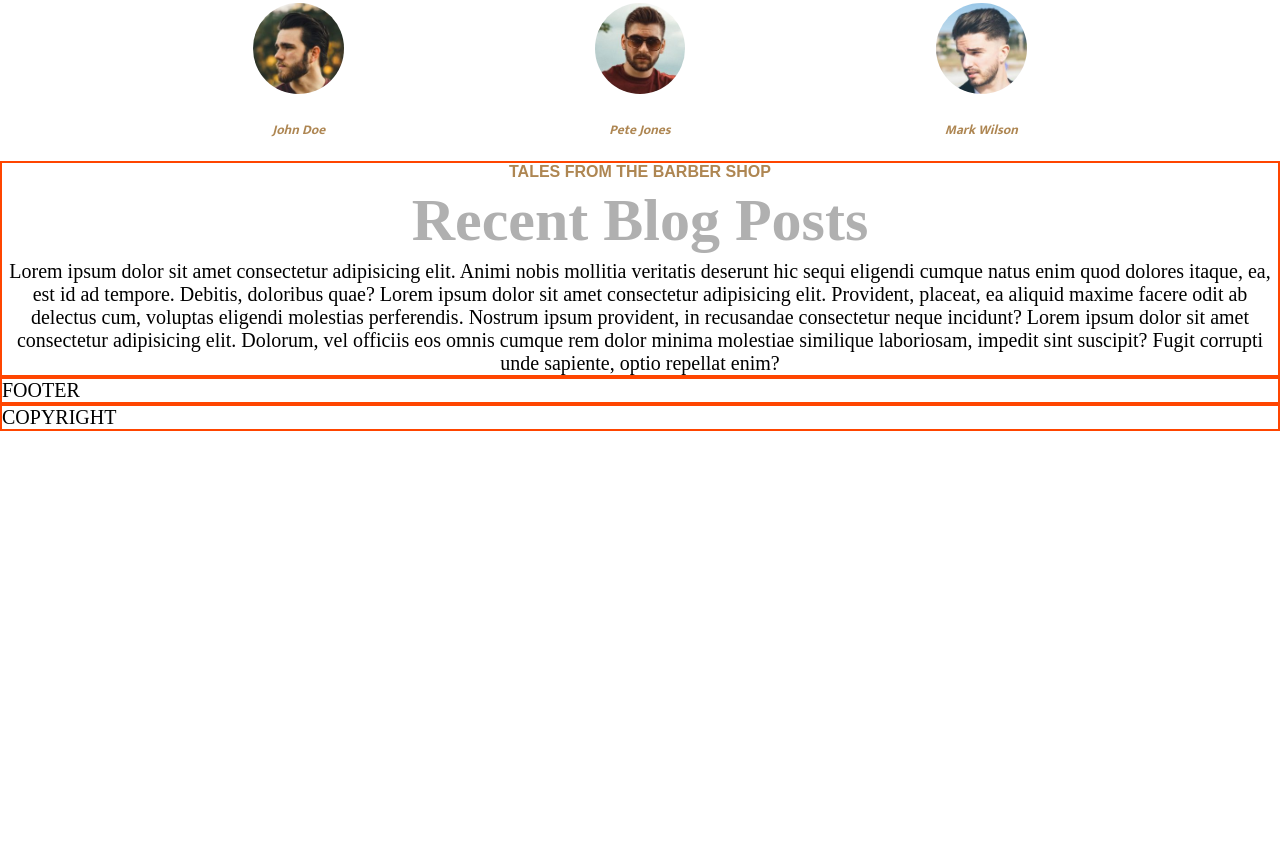
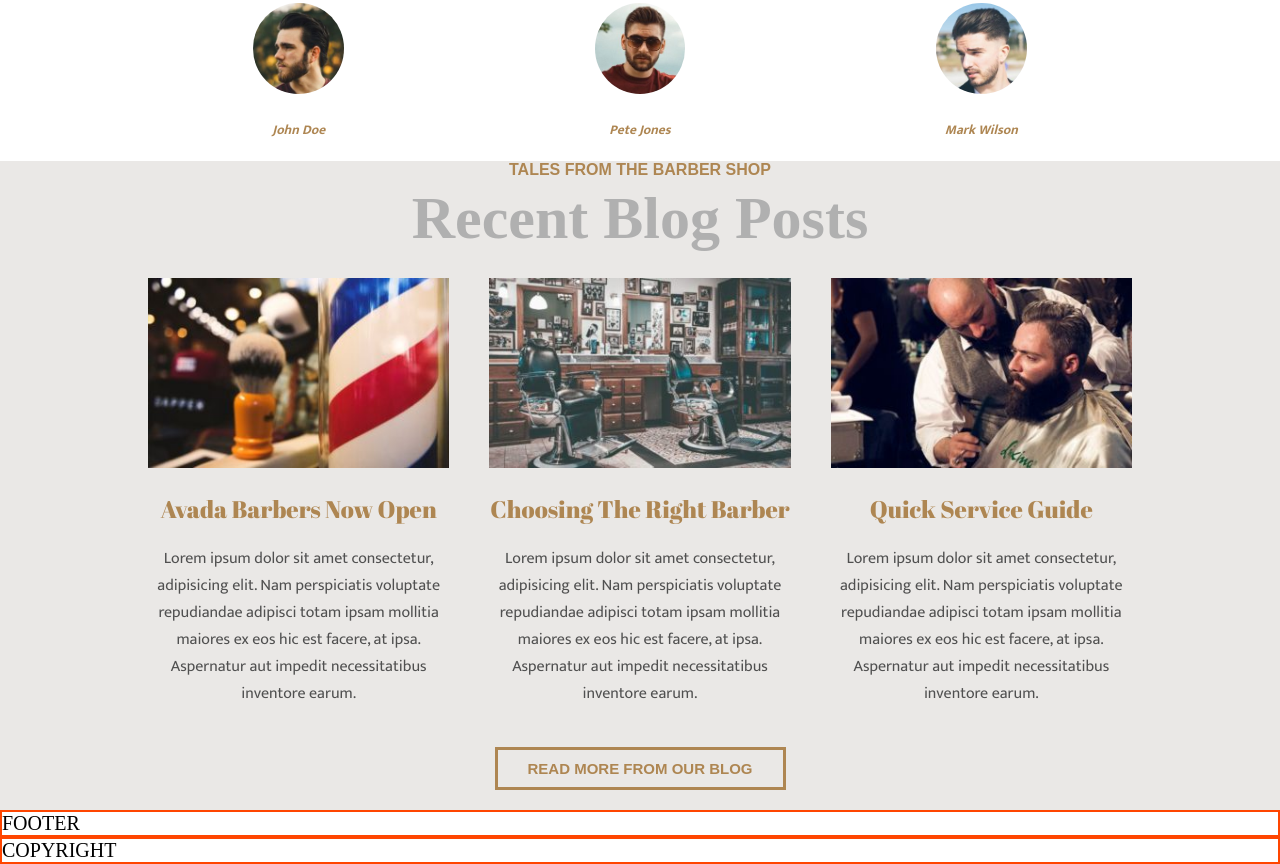
Before and after one commit to mikpi86/proj-html-vuejs, a plain HTML site: page index.html in a window 1280 px wide. Shown: the part 3285-4149 px from the top of the page. Before the commit the page ends 3716 px from the top, so only its background shows below. Drawn offline with nearby package versions, Linux system fonts and the light colour scheme; a web font is replaced by a local one.

Commit message:
sezione recent blog posts

```diff
--- a/css/style.css
+++ b/css/style.css
@@ -31,6 +31,9 @@ body {
     }
     .background-driftwood {
         background-color: #ae8652;
+    }
+    .background-ebb {
+        background-color: #eae8e6;
     }
     /* END colors */
 
@@ -345,6 +348,22 @@ header {
     /* END section REVIEWS */
 
     /* section RECENT-BLOG-POSTS */
+    section.recent-blog-posts .recent-post-card {
+        margin-top: 20px;
+        padding: 0 20px;
+    }
+
+        /* gestione recent post cards */
+        .recent-post-card > img {
+            width: 100%;
+        }
+        .recent-post-card > p {
+            font-size: 0.8em;
+            text-align: center;
+            margin-bottom: 20px;
+        }
+        /* END gestione recent post cards */
+
     /* END section RECENT-BLOG-POSTS */
 
 /* END main */
--- a/index.html
+++ b/index.html
@@ -151,54 +151,86 @@
                 <div class="ms-button ms-button-driftwood margin-20-0">shop our product range</div>
 
                 <div class="months-featured-product flex">
+
                     <div class="months-featured-product-img flex centered align-center">
                         <img src="img/shaving_butter-400x400.png" alt="shaving butter">
                     </div>
+
                     <div class="months-featured-product-text">
                         <h5>this months featured product</h5>
                         <h2>shaving butter</h2>
                         <p>Lorem ipsum dolor sit amet consectetur adipisicing elit. Autem molestias deserunt veniam aperiam eum laborum necessitatibus quisquam eveniet quibusdam quas lorem.</p>
                         <div class="ms-button ms-button-driftwood margin-20-0">buy now</div>
                     </div>
-                </div>
+
+                </div> <!-- chiusura months-featured-product -->
+
             </section> <!-- chiusura products -->
 
             <!-- SEZIONE REVIEWS -->
             <section class="reviews">
                 <h5>what people say</h5>
                 <h2>reviews</h2>
+
                 <div class="ms-wrapper flex">
+
+                    <!-- recensione sx -->
                     <div class="reviews-card">
                         <p>Lorem ipsum dolor sit amet consectetur, adipisicing elit. Tempora natus maiores amet nemo alias libero officia laboriosam perferendis incidunt maxime, eos nobis culpa delectus quasi fugit adipisci soluta cum quod.</p>
                         <img src="img/avadabarbers-trimcut-gallery6-200x200.jpg" alt="John Doe">
                         <h6>john doe</h6>
                     </div>
+
+                    <!-- recensione centrale -->
                     <div class="reviews-card">
                         <p>Lorem ipsum dolor sit amet consectetur, adipisicing elit. Tempora natus maiores amet nemo alias libero officia laboriosam perferendis incidunt maxime, eos nobis culpa delectus quasi fugit adipisci soluta cum quod.</p>
                         <img src="img/avadabarbers-trimcut-gallery7-200x201.jpg" alt="Pete Jones">
                         <h6>pete jones</h6>
                     </div>
+
+                    <!-- recensione dx -->
                     <div class="reviews-card">
                         <p>Lorem ipsum dolor sit amet consectetur, adipisicing elit. Tempora natus maiores amet nemo alias libero officia laboriosam perferendis incidunt maxime, eos nobis culpa delectus quasi fugit adipisci soluta cum quod.</p>
                         <img src="img/avadabarbers-trimcut-gallery3-200x201.jpg" alt="Mark Wilson">
                         <h6>mark wilson</h6>
                     </div>
-                </div>
+
+                </div> <!-- chiusura ms-wrapper -->
+
             </section> <!-- chiusura reviews -->
 
             <!-- SEZIONE RECENT BLOG POSTS -->
-            <section class="recent-blog-posts debug">
+            <section class="recent-blog-posts background-ebb">
                 <h5>tales from the barber shop</h5>
                 <h2>recent blog posts</h2>
-                <div>
-                    Lorem ipsum dolor sit amet consectetur adipisicing elit. Animi nobis mollitia veritatis deserunt hic sequi eligendi
-                    cumque natus enim quod dolores itaque, ea, est id ad tempore. Debitis, doloribus quae?
-                    Lorem ipsum dolor sit amet consectetur adipisicing elit. Provident, placeat, ea aliquid maxime facere odit ab
-                    delectus
-                    cum, voluptas eligendi molestias perferendis. Nostrum ipsum provident, in recusandae consectetur neque incidunt?
-                    Lorem ipsum dolor sit amet consectetur adipisicing elit. Dolorum, vel officiis eos omnis cumque rem dolor minima
-                    molestiae similique laboriosam, impedit sint suscipit? Fugit corrupti unde sapiente, optio repellat enim?
-                </div>
+
+                <div class="ms-wrapper flex">
+
+                    <!-- recent post sx -->
+                    <div class="recent-post-card">
+                        <img src="img/avadabarbers-second-blog-320x202.jpg" alt="Now open">
+                        <h4>Avada barbers now open</h4>
+                        <p>Lorem ipsum dolor sit amet consectetur, adipisicing elit. Nam perspiciatis voluptate repudiandae adipisci totam ipsam mollitia maiores ex eos hic est facere, at ipsa. Aspernatur aut impedit necessitatibus inventore earum.</p>
+                    </div>
+
+                    <!-- recent post centrale -->
+                    <div class="recent-post-card">
+                        <img src="img/avadabarbers-choosing-blog-320x202.jpg" alt="Barber shop">
+                        <h4>Choosing the right barber</h4>
+                        <p>Lorem ipsum dolor sit amet consectetur, adipisicing elit. Nam perspiciatis voluptate repudiandae adipisci totam ipsam mollitia maiores ex eos hic est facere, at ipsa. Aspernatur aut impedit necessitatibus inventore earum.</p>
+                    </div>
+
+                    <!-- recent post dx -->
+                    <div class="recent-post-card">
+                        <img src="img/avadabarbers-ourservice-blog-320x202.jpg" alt="Barber at work">
+                        <h4>Quick service guide</h4>
+                        <p>Lorem ipsum dolor sit amet consectetur, adipisicing elit. Nam perspiciatis voluptate repudiandae adipisci totam ipsam mollitia maiores ex eos hic est facere, at ipsa. Aspernatur aut impedit necessitatibus inventore earum.</p>
+                    </div>
+
+                </div> <!-- chiusura ms-wrapper -->
+
+                <div class="ms-button ms-button-driftwood margin-20-0">read more from our blog</div>
+
             </section> <!-- chiusura recent blog posts -->
 
         </main>
```
